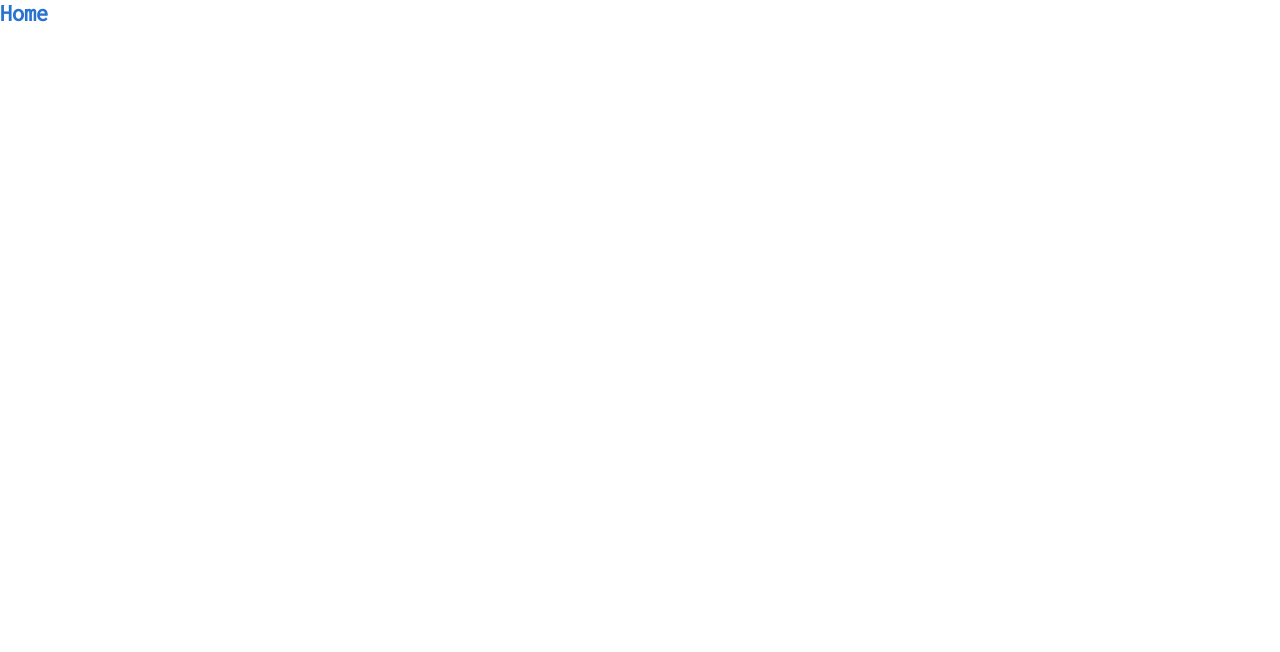
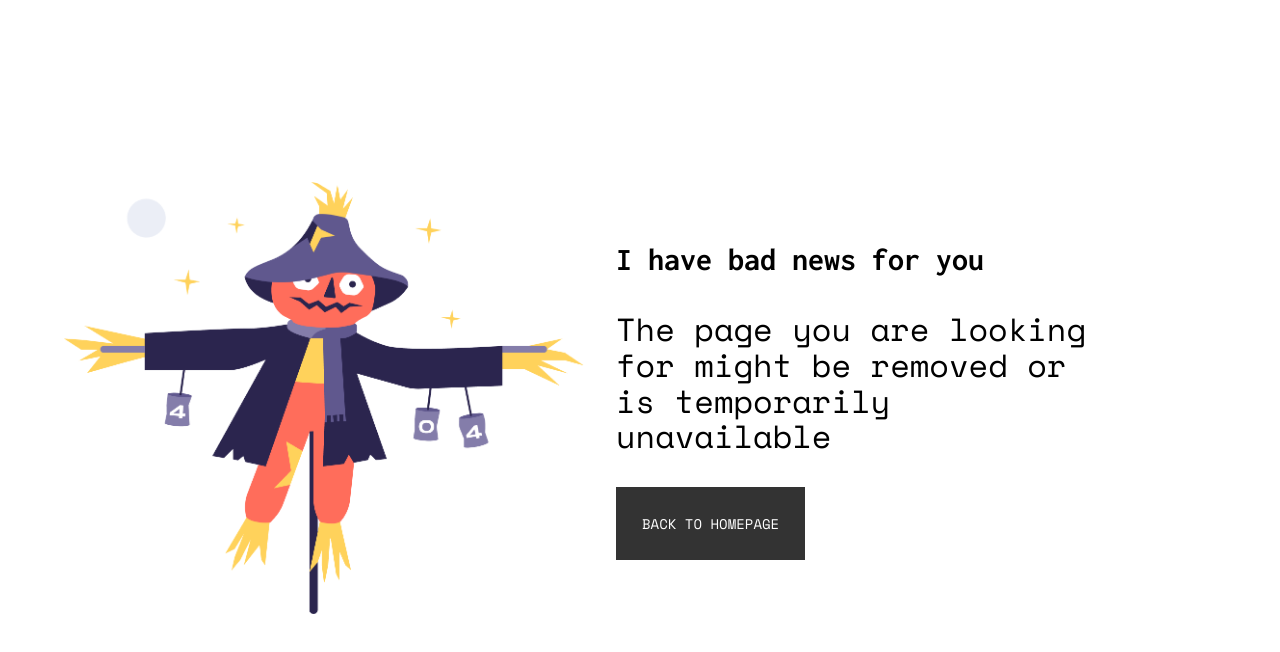
Before and after one commit to Rub4l1to/404-not-found, a React (Vite) app: page / in a window 1280 px wide. Shown: the top 652 px of the page. Built offline with nearby package versions, Linux system fonts and the light colour scheme.

Commit message:
Home page responsive

```diff
--- /dev/null
+++ b/src/components/Shared/Button/index.tsx
@@ -0,0 +1,16 @@
+import React, { ReactNode } from 'react';
+
+//* Styled components
+import { ButtonStyled } from './styles';
+
+interface ButtonProps {
+  children: ReactNode;
+  primary?: boolean;
+  href: string;
+}
+
+const Button = ({ children, ...props }: ButtonProps) => {
+  return <ButtonStyled {...props}>{children}</ButtonStyled>;
+};
+
+export default Button;
--- /dev/null
+++ b/src/components/Shared/Button/styles.tsx
@@ -0,0 +1,22 @@
+import styled from 'styled-components';
+import { PaddingBlockSize, PaddingInlineSize } from 'styles/Mixins';
+
+export const ButtonStyled = styled.a<{ primary?: boolean }>`
+  ${PaddingBlockSize({ start: 2, end: 2 })};
+  ${PaddingInlineSize({ start: 2, end: 2 })};
+  border: none;
+  font-size: 14px;
+  color: white;
+  text-transform: uppercase;
+  font-family: ${({ theme: { fonts } }) => fonts.third.regular};
+  padding: 24px;
+  border: 2px solid ${({ theme: { colors } }) => colors.third};
+  transition: all 300ms;
+  background-color: ${({ theme: { colors }, primary }) => primary && colors.third};
+
+  &:hover {
+    background-color: ${({ theme: { colors }, primary }) => primary && colors.primary};
+    font-family: ${({ theme: { fonts } }) => fonts.third.bold};
+    color: ${({ theme: { colors } }) => colors.third};
+  }
+`;
--- /dev/null
+++ b/src/components/Shared/index.ts
@@ -0,0 +1 @@
+export { default as Button } from './Button';
--- /dev/null
+++ b/src/components/index.ts
@@ -0,0 +1 @@
+export * as Shared from './Shared';
--- a/src/screens/Home/index.tsx
+++ b/src/screens/Home/index.tsx
@@ -1,8 +1,27 @@
 import React from 'react';
 
+//* Components
+import { Shared } from 'components';
+
+//* Assets
+import scarecrow from 'assets/images/scarecrow.png';
+
 //* Styles
-import { Text } from './styles';
+import { Title, HomeStyled, Image, Figure, Information, Paragraph } from './styles';
 
 export const Home = () => {
-  return <Text>Home</Text>;
+  return (
+    <HomeStyled>
+      <Figure>
+        <Image src={scarecrow} alt="Scarecrow" />
+      </Figure>
+      <Information>
+        <Title>I have bad news for you</Title>
+        <Paragraph>The page you are looking for might be removed or is temporarily unavailable</Paragraph>
+        <Shared.Button primary href="#!">
+          back to homepage
+        </Shared.Button>
+      </Information>
+    </HomeStyled>
+  );
 };
--- a/src/screens/Home/styles.tsx
+++ b/src/screens/Home/styles.tsx
@@ -1,7 +1,69 @@
 import styled from 'styled-components';
 
-export const Text = styled.h1`
-  font-size: 24px;
-  color: ${({ theme: { colors } }) => colors.secondary};
-  font-family: ${({ theme: { fonts } }) => fonts.primary.regular};
+//* Mixins
+import { mxFlexbox, mxGrid, mxPaddingGrid } from 'styles/Mixins';
+
+export const HomeStyled = styled.section`
+  ${mxPaddingGrid};
+  ${mxFlexbox({
+    justifyContent: 'center',
+    alignItems: 'flex-start',
+    flexDirection: 'column',
+  })}
+  display: flex;
+  min-block-size: 100vh;
+  column-gap: 2rem;
+
+  @media (min-width: ${({ theme: { breakpoints } }) => breakpoints.md}) {
+    ${mxFlexbox({
+      justifyContent: 'center',
+      alignItems: 'center',
+      flexDirection: 'row',
+    })}
+  }
 `;
+
+export const Figure = styled.figure`
+  inline-size: 0%;
+  block-size: 0%;
+  visibility: hidden;
+  transition: all ease-in-out;
+  @media (min-width: ${({ theme: { breakpoints } }) => breakpoints.md}) {
+    visibility: visible;
+    inline-size: 100%;
+    min-inline-size: 850px
+    block-size: 100%;
+  }
+`;
+
+export const Image = styled.img`
+  object-fit: contain;
+  inline-size: 100%;
+`;
+
+export const Information = styled.div`
+  max-inline-size: 600px;
+  ${mxFlexbox({
+    justifyContent: 'flex-start',
+    alignItems: 'flex-start',
+    flexDirection: 'column',
+  })}
+  gap: 2rem;
+`;
+
+export const Title = styled.h1`
+  font-family: ${({ theme: { fonts } }) => fonts.primary.bold};
+  font-size: 32px;
+  line-height: 40px;
+`;
+
+export const Paragraph = styled.p`
+  inline-size: 100%;
+  font-family: ${({ theme: { fonts } }) => fonts.third.regular};
+  font-size: 2rem;
+  line-height: 35.54px;
+  transition: all 0.3s ease-in-out;
+  @media (min-width: ${({ theme: { breakpoints } }) => breakpoints.md}) {
+    inline-size: 80%;
+  }
+`;
--- a/src/styles/Mixins.ts
+++ b/src/styles/Mixins.ts
@@ -1,16 +1,47 @@
 import { css } from 'styled-components';
 
 //* Interfaces
-import { IMixins } from 'interfaces';
+import { Flexbox, InlineSize, Grid, SpaceSize } from 'interfaces/mixins';
 
-export const mxFlexbox = ({ flexDirection, justifyContent, alignItems }: IMixins.Flexbox) => css`
+export const mxFlexbox = ({ flexDirection, justifyContent, alignItems }: Flexbox) => css`
   display: flex;
   flex-direction: ${flexDirection};
   justify-content: ${justifyContent};
   align-items: ${alignItems};
 `;
 
-export const mxInlineSize = ({ inlineSize, maxInlineSize }: IMixins.InlineSize) => css`
+export const mxInlineSize = ({ inlineSize, maxInlineSize }: InlineSize) => css`
   inline-size: ${inlineSize};
   max-inline-size: ${maxInlineSize};
 `;
+
+export const mxGrid = ({ inlineSize }: Grid) => css`
+  inline-size: ${inlineSize}px;
+`;
+
+export const PaddingInlineSize = ({ start = 0, end = 0 }: SpaceSize) => css`
+  padding-inline-start: ${start}rem;
+  padding-inline-end: ${end}rem;
+`;
+
+export const PaddingBlockSize = ({ start = 0, end = 0 }: SpaceSize) => css`
+  padding-block-start: ${start}rem;
+  padding-block-end: ${end}rem;
+`;
+
+export const MarginInlineSize = ({ start = 0, end = 0 }: SpaceSize) => css`
+  margin-inline-start: ${start}rem;
+  margin-inline-end: ${end}rem;
+`;
+
+export const MarginBlockSize = ({ start = 0, end = 0 }: SpaceSize) => css`
+  margin-block-start: ${start}rem;
+  margin-block-end: ${end}rem;
+`;
+
+export const mxPaddingGrid = css`
+  ${PaddingInlineSize({ start: 2, end: 2 })}
+  @media (min-width: ${({ theme: { breakpoints } }) => breakpoints.md}) {
+    ${PaddingInlineSize({ start: 4, end: 4 })}
+  }
+`;
--- a/src/styles/Theme.ts
+++ b/src/styles/Theme.ts
@@ -26,9 +26,9 @@ export const Theme: DefaultTheme = {
     },
   },
   breakpoints: {
-    sm: '20em',
-    md: '48em',
-    lg: '64em',
-    xl: '80em',
+    sm: '20rem',
+    md: '48rem',
+    lg: '64rem',
+    xl: '80rem',
   },
 };
```
Also changed, not shown: src/interfaces/mixins.ts (+9 -0 lines).
